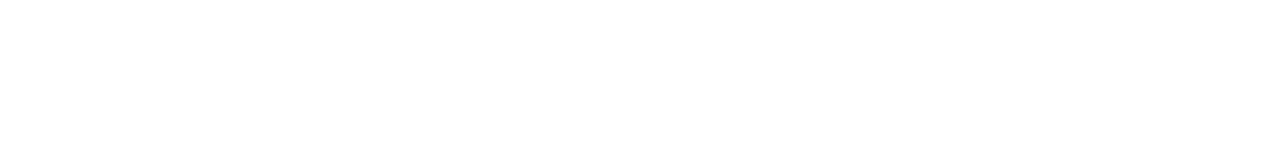
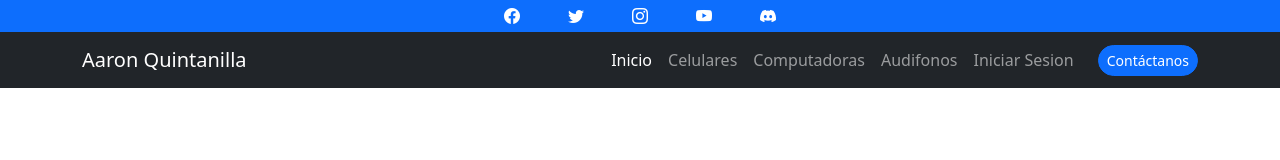
Before and after one commit to aaqh21/Repo_TiendaOnline, a plain HTML site: page index.html in a window 1280 px wide. Drawn offline with nearby package versions, Linux system fonts and the light colour scheme.

Commit message:
cambio header

```diff
--- a/index.html
+++ b/index.html
@@ -12,6 +12,49 @@
     <title>Tienda Online</title>
 </head>
 <body>
-
+    <header>
+        <div class="bg-primary py-1 d-none d-sm-flex justify-content-center">
+            <a href="" class="text-white mx-4"><span class="bi bi-facebook"></span></a>
+            <a href="" class="text-white mx-4"><span class="bi bi-twitter"></span></a>
+            <a href="" class="text-white mx-4"><span class="bi bi-instagram"></span></a>
+            <a href="" class="text-white mx-4"><span class="bi bi-youtube"></span></a>
+            <a href="" class="text-white mx-4"><span class="bi bi-discord"></span></a>
+        </div>
+        <nav class="navbar navbar-expand-lg navbar-dark bg-dark">
+            <div class="container">
+                    <!-- Icono de menu -->
+                    <a class="navbar-brand" href="#">
+                        Aaron Quintanilla
+                    </a>
+                    <!-- Boton responsive -->
+                    <button class="navbar-toggler" type="button" data-bs-toggle="collapse" data-bs-target="#navbarSupportedContent" aria-controls="navbarSupportedContent" aria-expanded="false" aria-label="Toggle navigation">
+                        <span class="navbar-toggler-icon"></span>
+                    </button>
+                    <!-- Cuerpo de mi menu / Enlaces -->
+                    <div class="collapse navbar-collapse pb-2 pb-lg-0" id="navbarSupportedContent">
+                        <ul class="navbar-nav ms-auto mb-2 mb-lg-0 me-lg-3">
+                            <li class="nav-item">
+                                    <a class="nav-link active" aria-current="page" href="#">Inicio</a>
+                            </li>
+                            <li class="nav-item">
+                                    <a class="nav-link" href="#">Celulares</a>
+                            </li>
+                            <li class="nav-item">
+                                    <a class="nav-link" href="#">Computadoras</a>
+                            </li>
+                            <li class="nav-item">
+                                    <a class="nav-link" href="#">Audifonos</a>
+                            </li>
+                            <li class="nav-item">
+                                    <a class="nav-link" href="#">Iniciar Sesion</a>
+                            </li>
+                        </ul>
+                        <div class="d-flex justify-content-center align-items-center">
+                            <button class="btn btn-primary btn-sm rounded-pill" data-bs-toggle="modal" data-bs-target="#modalContacto">Contáctanos</button>
+                        </div>
+                    </div>
+            </div>
+        </nav>
+    </header>
 </body>
 </html>
```
